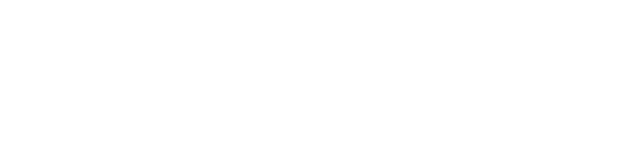
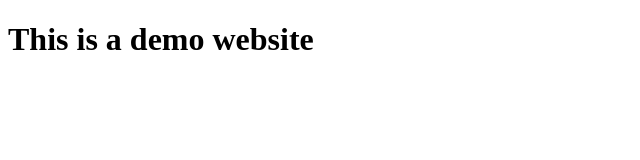
Before and after one commit to deadlyaman0000/temp, a plain HTML site: page index.html in a window 1280 px wide. Shown: the whole page, without its empty margins (0-640 px from the left). Drawn offline with Linux system fonts and the light colour scheme.

Commit message:
added script

```diff
--- a/index.html
+++ b/index.html
@@ -6,6 +6,6 @@
     <title>Document</title>
 </head>
 <body>
-
+    <h1>This is a demo website</h1>
 </body>
 </html>
--- /dev/null
+++ b/script.js
@@ -0,0 +1 @@
+console.log('Welcome to git');
```
